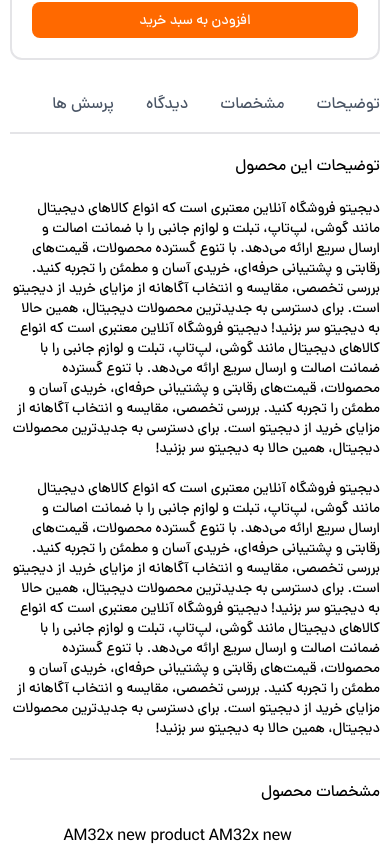
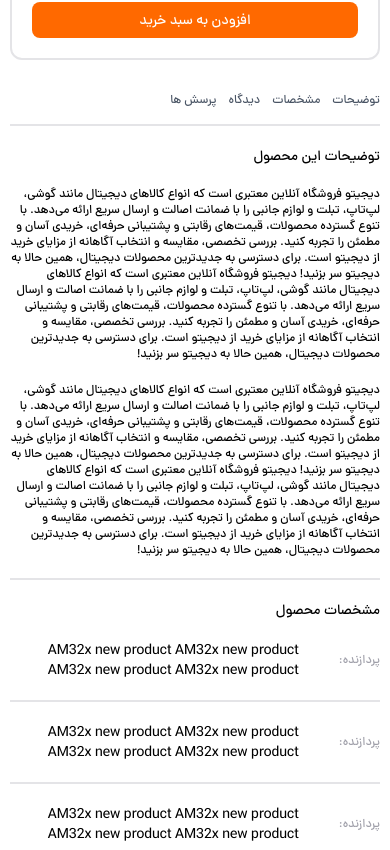
Before and after one commit to aminghoreishi/DigiMarket, a Next.js app: page /singleProduct in a window 390 px wide. Shown: the part 1452-2302 px from the top of the page. Built offline with nearby package versions, Linux system fonts and the light colour scheme; no server answers; the database is empty.

Commit message:
fix: enhance responsiveness of Description and Specifications components with max-sm classes

```diff
--- a/src/components/template/SingleProduct/MainContainer/Description.tsx
+++ b/src/components/template/SingleProduct/MainContainer/Description.tsx
@@ -3,8 +3,8 @@
 function Description() {
   return (
     <div className="font-danaMed">
-      <h2 className="">توضیحات این محصول</h2>
-      <p className="text-sm my-5">
+      <h2 className="max-sm:text-sm">توضیحات این محصول</h2>
+      <p className="max-sm:text-xs text-sm my-5">
         دیجیتو فروشگاه آنلاین معتبری است که انواع کالاهای دیجیتال مانند گوشی،
         لپ‌تاپ، تبلت و لوازم جانبی را با ضمانت اصالت و ارسال سریع ارائه می‌دهد.
         با تنوع گسترده محصولات، قیمت‌های رقابتی و پشتیبانی حرفه‌ای، خریدی آسان و
@@ -17,7 +17,7 @@
         آگاهانه از مزایای خرید از دیجیتو است. برای دسترسی به جدیدترین محصولات
         دیجیتال، همین حالا به دیجیتو سر بزنید!
       </p>
-      <p className="text-sm my-5">
+      <p className="max-sm:text-xs text-sm my-5">
         دیجیتو فروشگاه آنلاین معتبری است که انواع کالاهای دیجیتال مانند گوشی،
         لپ‌تاپ، تبلت و لوازم جانبی را با ضمانت اصالت و ارسال سریع ارائه می‌دهد.
         با تنوع گسترده محصولات، قیمت‌های رقابتی و پشتیبانی حرفه‌ای، خریدی آسان و
--- a/src/components/template/SingleProduct/MainContainer/Navbar.tsx
+++ b/src/components/template/SingleProduct/MainContainer/Navbar.tsx
@@ -2,7 +2,7 @@
 
 function Navbar() {
   return (
-    <ul className='flex gap-8 border-b-2 border-b-zinc-200 pb-4 mt-8 text-gray-600 font-danaMed cursor-pointer'>
+    <ul className='flex max-sm:gap-3 max-sm:text-xs gap-8 border-b-2 border-b-zinc-200 pb-4 mt-8 text-gray-600 font-danaMed cursor-pointer'>
         <li>توضیحات</li>
         <li>مشخصات</li>
         <li>دیدگاه</li>
--- a/src/components/template/SingleProduct/MainContainer/Specifications.tsx
+++ b/src/components/template/SingleProduct/MainContainer/Specifications.tsx
@@ -3,26 +3,26 @@
 function Specifications() {
   return (
     <div className="font-danaMed border-t-2 border-t-zinc-200 pt-5">
-      <h2>مشخصات محصول</h2>
+      <h2 className="max-sm:text-sm">مشخصات محصول</h2>
 
       <div className="mt-5 flex flex-col divide-y-2 divide-zinc-200 space-y-5 ">
         <div className="flex items-center gap-10 pb-5 ">
-          <p className="text-zinc-400 text-sm">پردازنده:</p>
-          <p>
+          <p className="text-zinc-400 max-sm:text-xs text-sm">پردازنده:</p>
+          <p className="max-sm:text-sm">
             AM32x new product AM32x new product AM32x new product AM32x new
             product
           </p>
         </div>
         <div className="flex items-center gap-10 pb-5 ">
-          <p className="text-zinc-400 text-sm">پردازنده:</p>
-          <p>
+          <p className="text-zinc-400 max-sm:text-xs text-sm">پردازنده:</p>
+          <p className="max-sm:text-sm">
             AM32x new product AM32x new product AM32x new product AM32x new
             product
           </p>
         </div>
         <div className="flex items-center gap-10 pb-5">
-          <p className="text-zinc-400 text-sm">پردازنده:</p>
-          <p>
+          <p className="text-zinc-400 max-sm:text-xs text-sm">پردازنده:</p>
+          <p className="max-sm:text-sm">
             AM32x new product AM32x new product AM32x new product AM32x new
             product
           </p>
```
